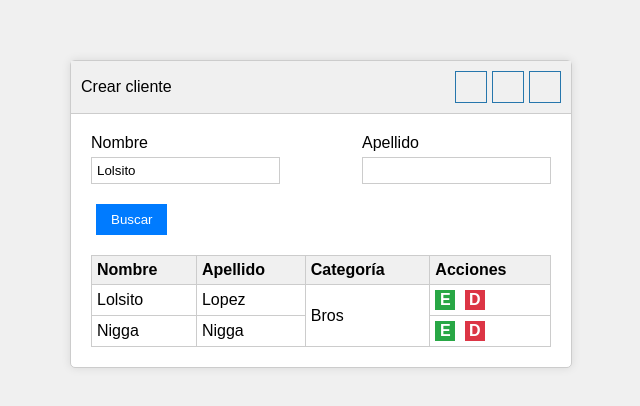
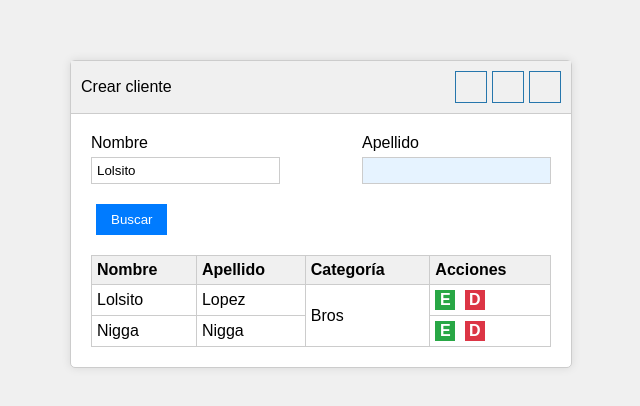
Before and after one commit to Diego-Edenilson-Martinez-Lopez/Evaluaci-n18072024, a plain HTML site: page index.html in a window 1280 px wide. Shown: the part 186-592 px from the top of the page, without its empty margins (319-959 px from the left). Drawn offline with Linux system fonts and the light colour scheme.

Commit message:
se actulizo el cuadro de apellido

```diff
--- a/styles.css
+++ b/styles.css
@@ -65,6 +65,10 @@ body, html {
     border: 1px solid #ccc;
 }
 
+.DEML-input-group input[id="apellido"] {
+    background-color: #E6F3FF;
+}
+
 .DEML-button-container {
     margin-bottom: 20px;
 }
```
